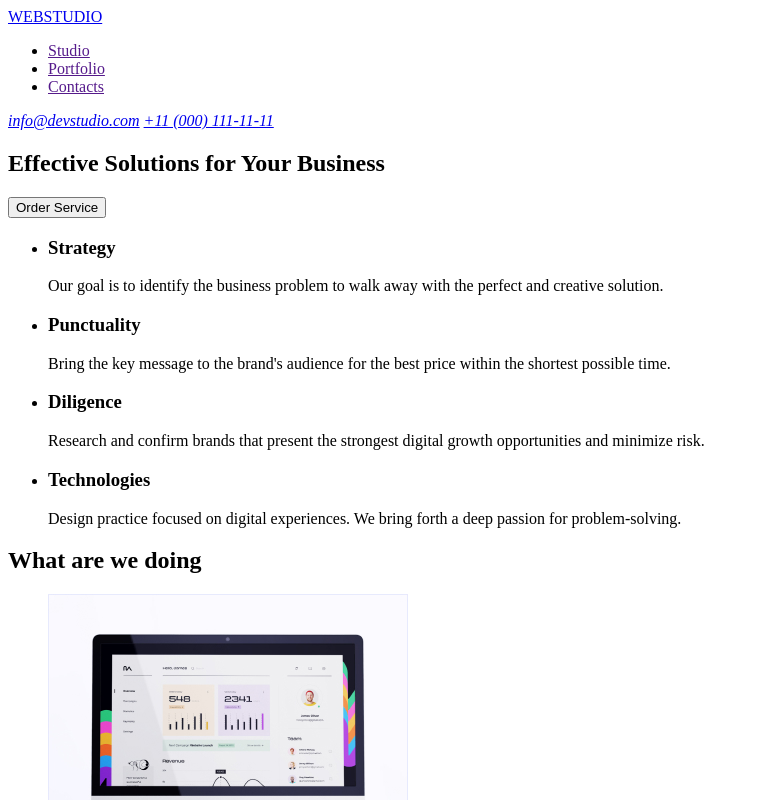
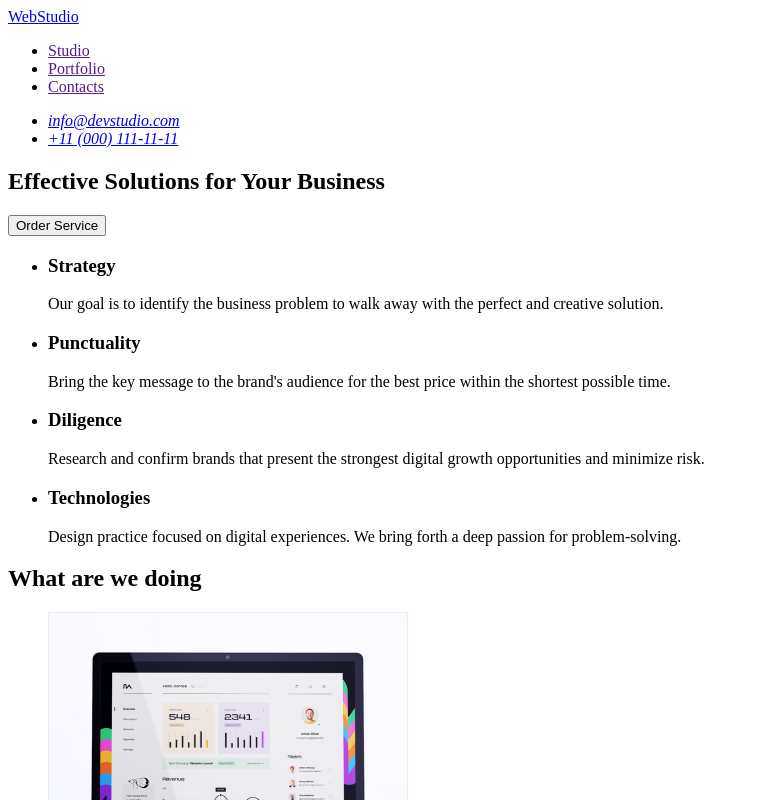
Before and after one commit to AnastasiiaZastup/goit-markup-hw-01, a plain HTML site: page index.html in a window 1280 px wide. Shown: the top 800 px of the page, without its empty margins (0-759 px from the left). Drawn offline with Linux system fonts and the light colour scheme.

Commit message:
creates index.html

```diff
--- a/index.html
+++ b/index.html
@@ -9,7 +9,7 @@
 <body>
     <header>
         <nav>
-        <a href = "index.html">WEBSTUDIO</a>
+        <a href = "./index.html">WebStudio</a>
         <ul>
             <li><a href = "">Studio</a></li>
             <li><a href = "">Portfolio</a></li>
@@ -17,8 +17,10 @@
         </ul>
         </nav>
     <address>
-        <a href="mailto: info@devstudio.com ">info@devstudio.com</a>
-        <a href="tel: +11 (000) 111-11-11">+11 (000) 111-11-11</a>
+        <ul>
+            <li><a href="mailto:info@devstudio.com">info@devstudio.com</a></li>
+            <li><a href="tel:+110001111111">+11 (000) 111-11-11</a></li>
+        </ul>
     </address>
     </header>
     <main>
@@ -52,13 +54,13 @@
     <h2>What are we doing</h2>
     <ul>
         <li>
-            <img src = "./images/rectangle 1.jpg" alt = "webstudio">
+            <img src="./images/Rectangle 71.jpg" alt="webstudio" width="360" height="300" />
         </li>
         <li>
-            <img src = "./images/rectangle 2.jpg" alt = "webstudio">
+            <img src="./images/Rectangle 71 (1).jpg" alt="webstudio" width="360" height="300" />
         </li>
         <li>
-            <img src = "./images/rectangle 3.jpg" alt = "webstudio">
+            <img src="./images/Rectangle 71 (2).jpg" alt="webstudio" width="360" height="300" />
         </li>
     </ul>
         </section>
@@ -66,22 +68,22 @@
             <h2>Our Team</h2>
             <ul>
                 <li>
-                    <img src = "./images/img.jpg" alt = "team">
+                    <img src="./images/img.jpg" alt ="team" width="264" height="260" />
                     <h3>Mark Guerrero</h3>
                     <p>Product Designer</p>
                 </li>
                 <li>
-                    <img src = "./images/img (2).jpg" alt = "team">
+                    <img src ="./images/img (2).jpg" alt ="team" width="264" height="260" />
                     <h3>Tom Ford</h3>
                     <p>Frontend Developer</p>
                 </li>
                 <li>
-                    <img src = "./images/img (3).jpg" alt = "team">
+                    <img src ="./images/img (3).jpg" alt ="team" width="264" height="260" />
                     <h3>Camila Garcia</h3>
                     <p>Marketing</p>
                 </li>
                 <li>
-                    <img src = "./images/img (4).jpg" alt = "team">
+                    <img src ="./images/img (4).jpg" alt ="team" width="264" height="260" />
                     <h3>Daniel Wilson</h3>
                     <p>UI Designer</p>
                 </li>
@@ -89,7 +91,7 @@
         </section>
     </main>
     <footer>
-        <a href = "index.html">WEBSTUDIO</a>
+        <a href ="./index.html">WebStudio</a>
         <p>Increase the flow of customers and sales for your business with digital marketing & growth solutions.</p>
     </footer>
 </body>
```
Also changed, not shown: images/Rectangle 71 (1).jpg (renamed from images/rectangle 2.jpg), images/Rectangle 71 (2).jpg (renamed from images/rectangle 3.jpg), images/Rectangle 71.jpg (renamed from images/rectangle 1.jpg).
